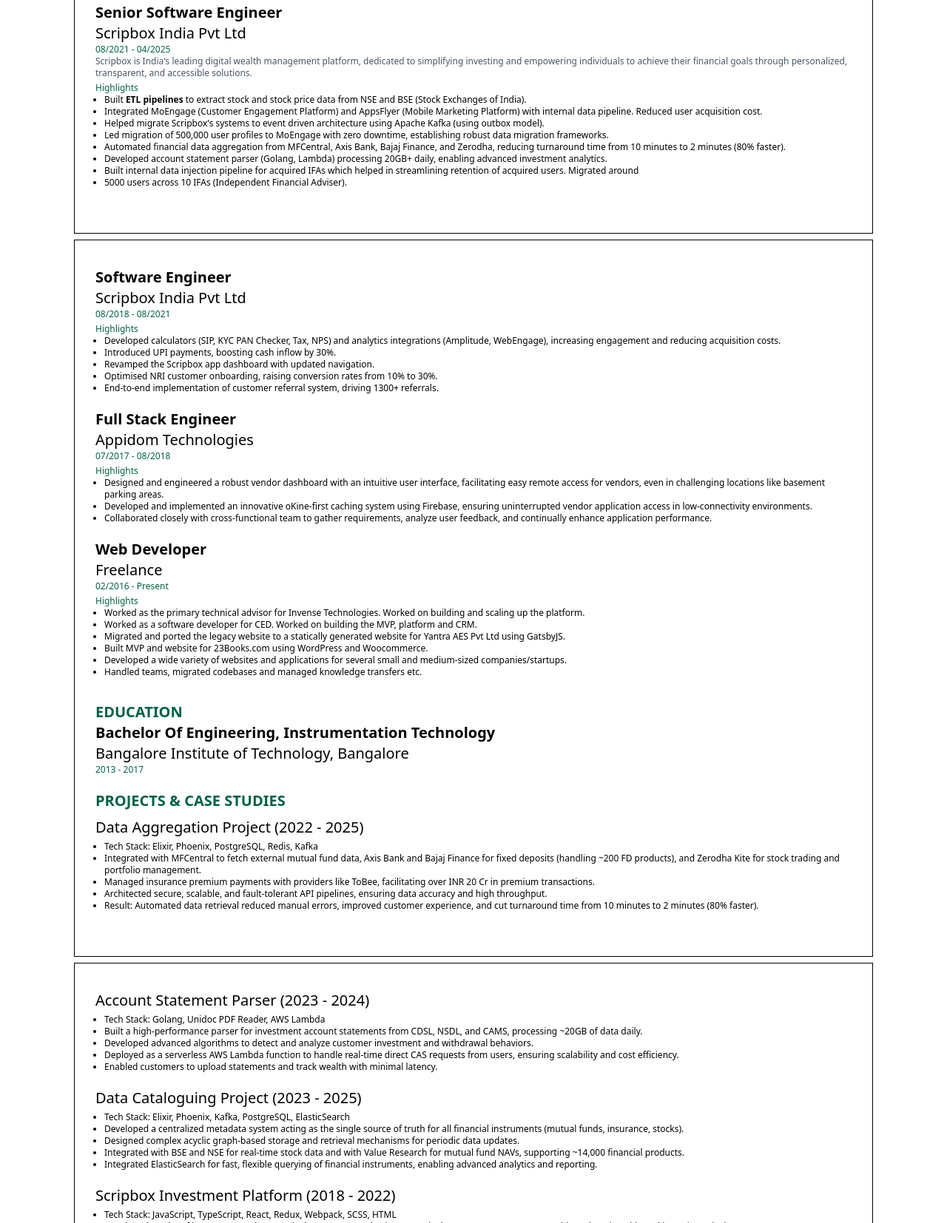
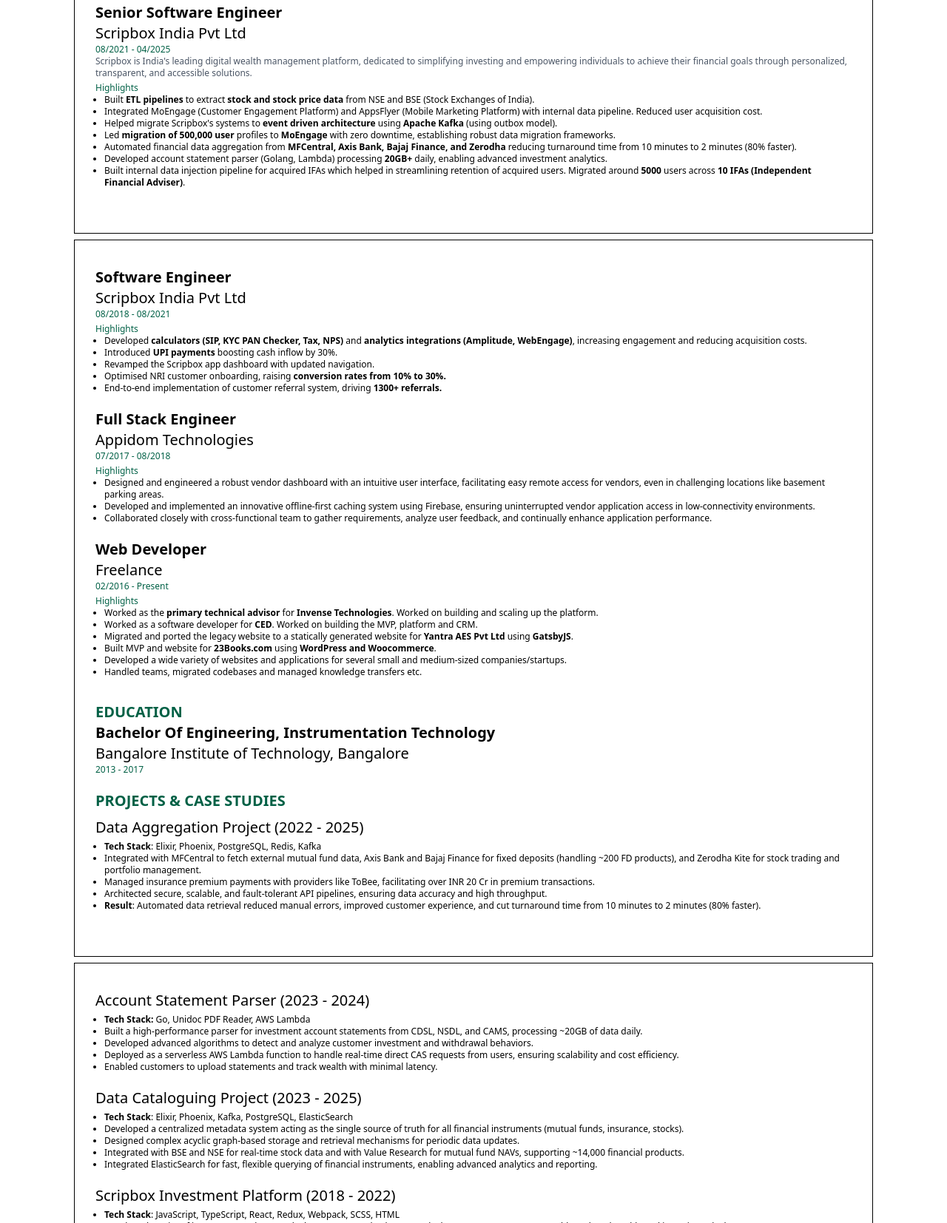
Before and after one commit to sanjeevmalagi1/printable-cv, a website built with Vite: page index.html in a window 1280 px wide. Shown: the part 642-2296 px from the top of the page at 74% size. Built offline with nearby package versions, Linux system fonts and the light colour scheme.

Commit message:
add highlights and move around things

```diff
--- a/index.html
+++ b/index.html
@@ -16,12 +16,12 @@
 
       <div class="my-2 px-7 py-2 bg-emerald-900 text-white">
         <div class="grid grid-cols-2 gap-y-2">
-          <div>Email: sanjeevmalagi@gmail.com</div>
-          <div>Phone: +4917674127247</div>
+          <div>Email: <a href="mailto:sanjeevmalagi@gmail.com">sanjeevmalagi@gmail.com</a></div>
+          <div>Phone: <a href="tel:+4917674127247">+49 17674127247</a></div>
           <div>Address: Hauptstraße 87, Erlangen 91054, Germany</div>
-          <div>Website: sanjeevmalagi.com/</div>
-          <div>LinkedIn: linkedin.com/in/sanjeev-malagi-652599106</div>
-          <div>Github: github.com/sanjeevmalagi1</div>
+          <div>Website: <a target="_blank" href="https://sanjeevmalagi.com">sanjeevmalagi.com </a></div>
+          <div>LinkedIn: <a target="_blank" href="https://linkedin.com/in/sanjeev-malagi-652599106">linkedin.com/in/sanjeev-malagi-652599106</a></div>
+          <div>Github: <a target="_blank" href="https://github.com/sanjeevmalagi1">github.com/sanjeevmalagi1</a></div>
         </div>
       </div>
 
@@ -74,14 +74,13 @@
           <div class="my-1">
             <div class="text-emerald-800">Highlights</div>
             <ul class="list-disc list-outside pl-3 print:pl-4">
-              <li>Built <b>ETL pipelines</b> to extract stock and stock price data from NSE and BSE (Stock Exchanges of India).</li>
+              <li>Built <b>ETL pipelines</b> to extract <b>stock and stock price data</b> from NSE and BSE (Stock Exchanges of India).</li>
               <li>Integrated MoEngage (Customer Engagement Platform) and AppsFlyer (Mobile Marketing Platform) with internal data pipeline. Reduced user acquisition cost.</li>
-              <li>Helped migrate Scripbox's systems to event driven architecture using Apache Kafka (using outbox model).</li>
-              <li>Led migration of 500,000 user profiles to MoEngage with zero downtime, establishing robust data migration frameworks.</li>
-              <li>Automated financial data aggregation from MFCentral, Axis Bank, Bajaj Finance, and Zerodha, reducing turnaround time from 10 minutes to 2 minutes (80% faster).</li>
-              <li>Developed account statement parser (Golang, Lambda) processing 20GB+ daily, enabling advanced investment analytics.</li>
-              <li>Built internal data injection pipeline for acquired IFAs which helped in streamlining retention of acquired users. Migrated around</li>
-              <li>5000 users across 10 IFAs (Independent Financial Adviser).</li>
+              <li>Helped migrate Scripbox's systems to <b>event driven architecture</b> using <b>Apache Kafka</b> (using outbox model).</li>
+              <li>Led <b>migration of 500,000 user</b> profiles to <b>MoEngage</b> with zero downtime, establishing robust data migration frameworks.</li>
+              <li>Automated financial data aggregation from <b>MFCentral, Axis Bank, Bajaj Finance, and Zerodha </b> reducing turnaround time from 10 minutes to 2 minutes (80% faster).</li>
+              <li>Developed account statement parser (Golang, Lambda) processing <b>20GB+</b> daily, enabling advanced investment analytics.</li>
+              <li>Built internal data injection pipeline for acquired IFAs which helped in streamlining retention of acquired users. Migrated around <b>5000</b> users across <b>10 IFAs (Independent Financial Adviser)</b>.</li>
             <ul>
           </div>
         </div>
@@ -96,11 +95,11 @@
         <div class="my-1">
           <div class="text-emerald-800">Highlights</div>
           <ul class="list-disc list-outside pl-3 print:pl-4">
-            <li>Developed calculators (SIP, KYC PAN Checker, Tax, NPS) and analytics integrations (Amplitude, WebEngage), increasing engagement and reducing acquisition costs.</li>
-            <li>Introduced UPI payments, boosting cash inflow by 30%.</li>
+            <li>Developed <b>calculators (SIP, KYC PAN Checker, Tax, NPS) </b> and <b>analytics integrations (Amplitude, WebEngage)</b>, increasing engagement and reducing acquisition costs.</li>
+            <li>Introduced <b>UPI payments</b> boosting cash inflow by 30%.</li>
             <li>Revamped the Scripbox app dashboard with updated navigation.</li>
-            <li>Optimised NRI customer onboarding, raising conversion rates from 10% to 30%.</li>
-            <li>End-to-end implementation of customer referral system, driving 1300+ referrals.</li>
+            <li>Optimised NRI customer onboarding, raising <b>conversion rates from 10% to 30%.</b></li>
+            <li>End-to-end implementation of customer referral system, driving <b>1300+ referrals.</b></li>
           <ul>
         </div>
       </div>
@@ -113,7 +112,7 @@
           <div class="text-emerald-800">Highlights</div>
           <ul class="list-disc list-outside pl-3 print:pl-4">
             <li>Designed and engineered a robust vendor dashboard with an intuitive user interface, facilitating easy remote access for vendors, even in challenging locations like basement parking areas.</li>
-            <li>Developed and implemented an innovative oKine-first caching system using Firebase, ensuring uninterrupted vendor application access in low-connectivity environments.</li>
+            <li>Developed and implemented an innovative offline-first caching system using Firebase, ensuring uninterrupted vendor application access in low-connectivity environments.</li>
             <li>Collaborated closely with cross-functional team to gather requirements, analyze user feedback, and continually enhance              application performance.</li>
           <ul>
         </div>
@@ -126,10 +125,10 @@
         <div class="my-1">
           <div class="text-emerald-800">Highlights</div>
           <ul class="list-disc list-outside pl-3 print:pl-4">
-            <li>Worked as the primary technical advisor for Invense Technologies. Worked on building and scaling up the platform.</li>
-            <li>Worked as a software developer for CED. Worked on building the MVP, platform and CRM.</li>
-            <li>Migrated and ported the legacy website to a statically generated website for Yantra AES Pvt Ltd using GatsbyJS.</li>
-            <li>Built MVP and website for 23Books.com using WordPress and Woocommerce.</li>
+            <li>Worked as the <b>primary technical advisor</b> for <b>Invense Technologies</b>. Worked on building and scaling up the platform.</li>
+            <li>Worked as a software developer for <b>CED</b>. Worked on building the MVP, platform and CRM.</li>
+            <li>Migrated and ported the legacy website to a statically generated website for <b>Yantra AES Pvt Ltd</b> using <b>GatsbyJS</b>.</li>
+            <li>Built MVP and website for <b>23Books.com</b> using <b>WordPress and Woocommerce</b>.</li>
             <li>Developed a wide variety of websites and applications for several small and medium-sized companies/startups.</li>
             <li>Handled teams, migrated codebases and managed knowledge transfers etc.</li>
           </ul>
@@ -150,11 +149,11 @@
           <h4 class="text-xl">Data Aggregation Project (2022 - 2025)</h4>
           <div class="my-1">
             <ul class="list-disc list-outside pl-3 print:pl-4">
-              <li>Tech Stack: Elixir, Phoenix, PostgreSQL, Redis, Kafka</li>
+              <li><b>Tech Stack</b>: Elixir, Phoenix, PostgreSQL, Redis, Kafka</li>
               <li>Integrated with MFCentral to fetch external mutual fund data, Axis Bank and Bajaj Finance for fixed deposits (handling ~200 FD products), and Zerodha Kite for stock trading and portfolio management.</li>
               <li>Managed insurance premium payments with providers like ToBee, facilitating over INR 20 Cr in premium transactions.</li>
               <li>Architected secure, scalable, and fault-tolerant API pipelines, ensuring data accuracy and high throughput.</li>
-              <li>Result: Automated data retrieval reduced manual errors, improved customer experience, and cut turnaround time from 10 minutes to 2 minutes (80% faster).</li>
+              <li><b>Result</b>: Automated data retrieval reduced manual errors, improved customer experience, and cut turnaround time from 10 minutes to 2 minutes (80% faster).</li>
             <ul>
           </div>
         </div>
@@ -166,7 +165,7 @@
         <h4 class="text-xl">Account Statement Parser (2023 - 2024)</h4>
         <div class="my-1">
           <ul class="list-disc list-outside pl-3 print:pl-4">
-            <li>Tech Stack: Golang, Unidoc PDF Reader, AWS Lambda</li>
+            <li><b>Tech Stack:</b> Go, Unidoc PDF Reader, AWS Lambda</li>
             <li>Built a high-performance parser for investment account statements from CDSL, NSDL, and CAMS, processing ~20GB of data daily.</li>
             <li>Developed advanced algorithms to detect and analyze customer investment and withdrawal behaviors.</li>
             <li>Deployed as a serverless AWS Lambda function to handle real-time direct CAS requests from users, ensuring scalability and cost efficiency.</li>
@@ -179,7 +178,7 @@
         <h4 class="text-xl">Data Cataloguing Project (2023 - 2025)</h4>
         <div class="my-1">
           <ul class="list-disc list-outside pl-3 print:pl-4">
-            <li>Tech Stack: Elixir, Phoenix, Kafka, PostgreSQL, ElasticSearch</li>
+            <li><b>Tech Stack</b>: Elixir, Phoenix, Kafka, PostgreSQL, ElasticSearch</li>
             <li>Developed a centralized metadata system acting as the single source of truth for all financial instruments (mutual funds, insurance, stocks).</li>
             <li>Designed complex acyclic graph-based storage and retrieval mechanisms for periodic data updates.</li>
             <li>Integrated with BSE and NSE for real-time stock data and with Value Research for mutual fund NAVs, supporting ~14,000 financial products.</li>
@@ -192,7 +191,7 @@
         <h4 class="text-xl">Scripbox Investment Platform (2018 - 2022)</h4>
         <div class="my-1">
           <ul class="list-disc list-outside pl-3 print:pl-4">
-            <li>Tech Stack: JavaScript, TypeScript, React, Redux, Webpack, SCSS, HTML</li>
+            <li><b>Tech Stack</b>: JavaScript, TypeScript, React, Redux, Webpack, SCSS, HTML</li>
             <li>Developed a suite of investment tools: SIP Calculator, KYC PAN Checker, Tax Calculator, NPS System, Demo Dashboard, and goal-based investing calculators.</li>
             <li>Integrated analytics platforms (WebEngage, Amplitude, Google Analytics) to enable data-driven decision-making and targeted user engagement.</li>
             <li>Introduced UPI payment support (Razorpay, TPSL, Axis Bank), resulting in a 30% increase in cash inflow.</li>
@@ -207,7 +206,7 @@
         <h4 class="text-xl">Scripbox Mobile App (2018 - 2022)</h4>
         <div class="my-1">
           <ul class="list-disc list-outside pl-3 print:pl-4">
-            <li>Tech Stack: React, React Native, Redux</li>
+            <li><b>Tech Stack</b>: React, React Native, Redux</li>
             <li>Optimized app routing with React Navigation for seamless user experience.</li>
             <li>Ported investment calculators and analytics integrations from web to mobile.</li>
             <li>Enabled UPI payments and optimized NRI onboarding, mirroring web platform improvements.</li>
@@ -238,9 +237,6 @@
         </div>
       </div>
 
-    </div>
-
-    <div class="mx-auto my-2 py-7 max-w-[1080px] border print:w-full print:m-0 print:border-0 print:break-before-page">
       <div class="my-5 px-7">
         <h3 class="text-xl font-semibold text-emerald-800">ACHIEVEMENTS</h3>
 
@@ -259,21 +255,25 @@
             <div class="font-semibold text-lg">Process Optimization</div>
             <div>Reduced onboarding latency by 67%, increased conversion rates by 200%, and engineered systems for 99.99% uptime.</div>
           </div>
+
         </div>
       </div>
 
+    </div>
+
+    <div class="mx-auto my-2 py-7 max-w-[1080px] border print:w-full print:m-0 print:border-0 print:break-before-page">
       <div class="my-5 px-7">
         <h3 class="text-xl font-semibold text-emerald-800">CERTIFICATIONS</h3>
 
         <div class="py-2 grid gap-y-2">
           <div>
             <div class="font-semibold text-lg">The Complete Elixir and Phoenix Bootcamp</div>
-            <div>https://www.udemy.com/certifiicate/UC-b00cfcae-d980-4e0f-b387-80784ebc682f/</div>
+            <div><a target="_blank" href="https://www.udemy.com/certifiicate/UC-b00cfcae-d980-4e0f-b387-80784ebc682f">https://www.udemy.com/certifiicate/UC-b00cfcae-d980-4e0f-b387-80784ebc682f</a></div>
           </div>
 
           <div>
             <div class="font-semibold text-lg">Modern React with Redux</div>
-            <div>https://www.udemy.com/certifiicate/UC-L89ZMLQC/</div>
+            <div><a target="_blank" href="https://www.udemy.com/certifiicate/UC-L89ZMLQC">https://www.udemy.com/certifiicate/UC-L89ZMLQC</a></div>
           </div>
         </div>
       </div>
```
